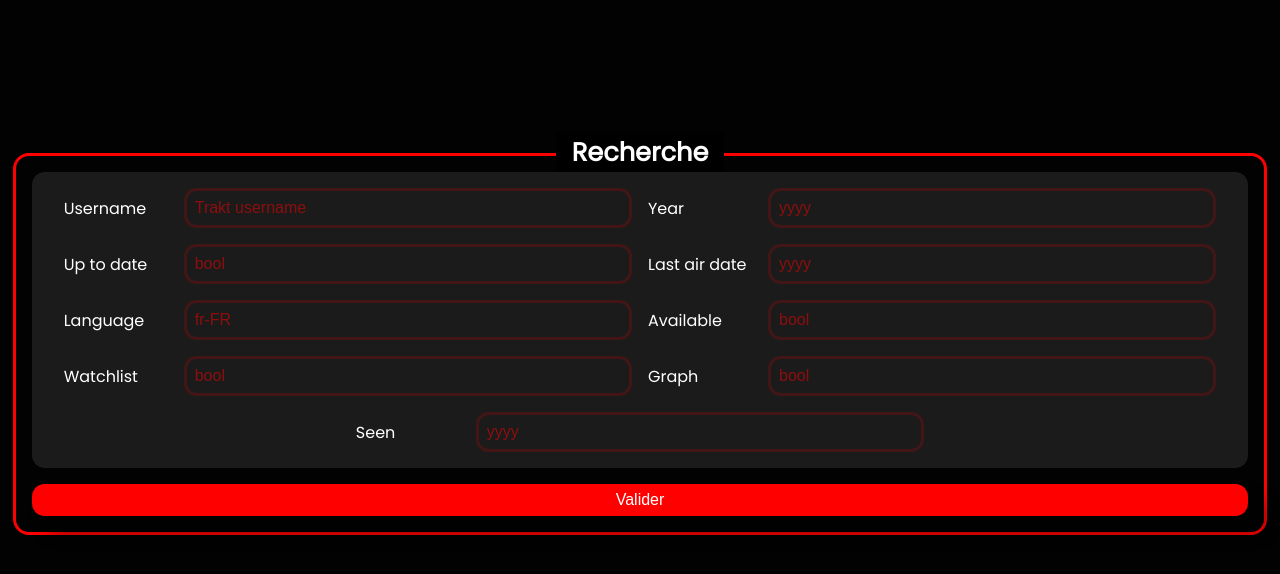
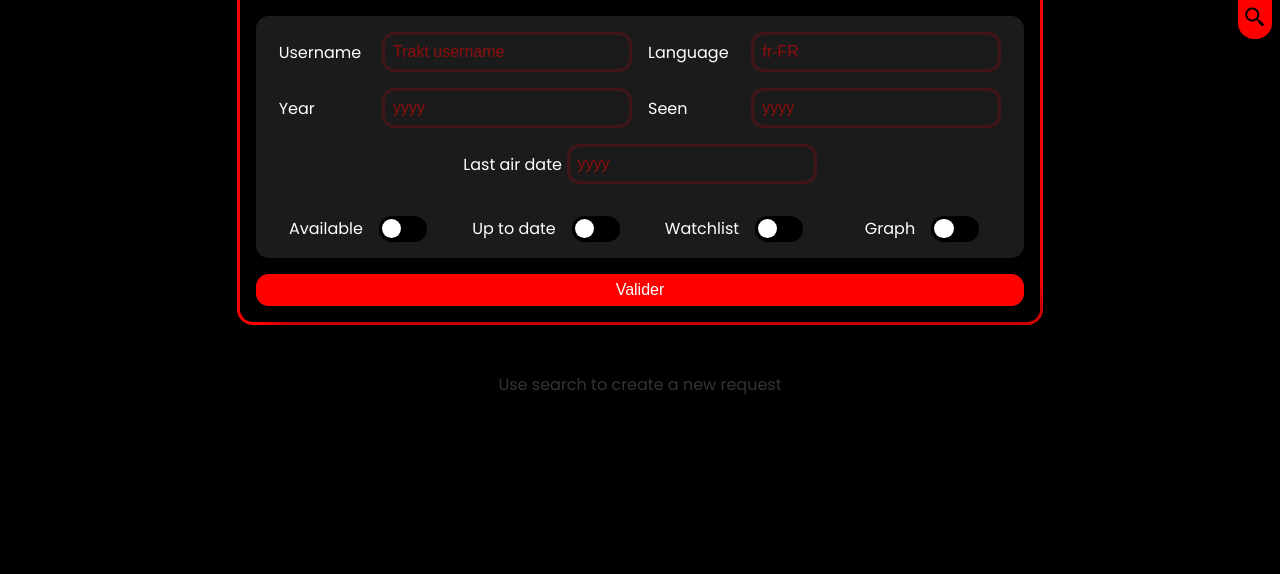
Before and after one commit to ArthurTakase/TraktWrapped, a React (Vite) app: page / in a window 1280 px wide. Shown: the top 574 px of the page. Built offline with nearby package versions, Linux system fonts and the light colour scheme.

Commit message:
add rating + better search zone

```diff
--- a/index.html
+++ b/index.html
@@ -12,6 +12,7 @@
                     frame-src *;
                     style-src * 'unsafe-inline';">
     <title>Wrapped</title>
+    <link href='https://unpkg.com/boxicons@2.1.4/css/boxicons.min.css' rel='stylesheet'>
 </head>
 
 <body>
--- a/src/App.jsx
+++ b/src/App.jsx
@@ -3,6 +3,7 @@ import './scss/app.scss'
 import './scss/form.scss'
 import { useState, useEffect, useRef } from 'react'
 import { useSearchParams } from 'react-router-dom';
+import Checkbox from './Components/Checkbox';
 
 export default function App() {
     const [searchParams, setSearchParams] = useSearchParams()
@@ -17,22 +18,34 @@ export default function App() {
     const graph = useRef(null)
     const seen = useRef(null)
 
-    function toggleMenu() {
-        // menu.current.classList.toggle('active')
-        console.log(menu.current)
+    function toggleMenu(from) {
+        const urlParams = new URLSearchParams(window.location.search)
+        const username = urlParams.get('username')
+
+        if (username == null && from != 'search_btn') {
+            menu.current.classList.add('active')
+            return
+        }
+        if (from == 'search_btn') {
+            console.log("coucou")
+            var has = menu.current.classList.contains('active')
+            if (has) { menu.current.classList.remove('active') }
+            else { menu.current.classList.add('active') }
+            return
+        }
     }
 
     function submit() {
         setSearchParams({
+            username: username.current.value,
+            lang: lang.current.value,
             year: year.current.value,
-            up_to_date: up_to_date.current.value,
+            seen: seen.current.value,
             last_air_date: last_air_date.current.value,
-            lang: lang.current.value,
-            available: available.current.value,
-            watchlist: watchlist.current.value,
-            graph: graph.current.value,
-            seen: seen.current.value,
-            username: username.current.value
+            available: available.current.checked,
+            up_to_date: up_to_date.current.checked,
+            watchlist: watchlist.current.checked,
+            graph: graph.current.checked
         })
 
         window.location.reload()
@@ -41,22 +54,23 @@ export default function App() {
     useEffect(() => {
         toggleMenu()
 
+        username.current.value = searchParams.get('username')
+        lang.current.value = searchParams.get('lang')
         year.current.value = searchParams.get('year')
-        up_to_date.current.value = searchParams.get('up_to_date')
+        seen.current.value = searchParams.get('seen')
         last_air_date.current.value = searchParams.get('last_air_date')
-        lang.current.value = searchParams.get('lang')
-        available.current.value = searchParams.get('available')
-        watchlist.current.value = searchParams.get('watchlist')
-        graph.current.value = searchParams.get('graph')
-        seen.current.value = searchParams.get('seen')
-        username.current.value = searchParams.get('username')
+        available.current.checked = searchParams.get('available') == 'true'
+        up_to_date.current.checked = searchParams.get('up_to_date') == 'true'
+        watchlist.current.checked = searchParams.get('watchlist') == 'true'
+        graph.current.checked = searchParams.get('graph') == 'true'
     }, [])
 
     return (
     <div className="main">
+        <button id="search_btn" onClick={() => {toggleMenu("search_btn")}}><i className='bx bx-search-alt-2'></i></button>
         <div className="graph-zone menu-zone" ref={menu}>
             <div className="group">
-                <h1 className="title">Recherche</h1>
+                {/* <h1 className="title">Recherche</h1> */}
                 <div className="col-1">
                     <div className='menu'>
                         <div className='inputgroup'>
@@ -64,36 +78,26 @@ export default function App() {
                             <input type="text" placeholder="Trakt username" ref={username} />
                         </div>
                         <div className='inputgroup'>
+                            <label htmlFor="lang">Language</label>
+                            <input type="text" placeholder="fr-FR" ref={lang} />
+                        </div>
+                        <div className='inputgroup'>
                             <label htmlFor="year">Year</label>
                             <input type="text" placeholder="yyyy" ref={year} />
                         </div>
                         <div className='inputgroup'>
-                            <label htmlFor="up_to_date">Up to date</label>
-                            <input type="text" placeholder="bool" ref={up_to_date} />
+                            <label htmlFor="seen">Seen</label>
+                            <input type="text" placeholder="yyyy" ref={seen} />
                         </div>
                         <div className='inputgroup'>
                             <label htmlFor="last_air_date">Last air date</label>
                             <input type="text" placeholder="yyyy" ref={last_air_date} />
                         </div>
-                        <div className='inputgroup'>
-                            <label htmlFor="lang">Language</label>
-                            <input type="text" placeholder="fr-FR" ref={lang} />
-                        </div>
-                        <div className='inputgroup'>
-                            <label htmlFor="available">Available</label>
-                            <input type="text" placeholder="bool" ref={available} />
-                        </div>
-                        <div className='inputgroup'>
-                            <label htmlFor="watchlist">Watchlist</label>
-                            <input type="text" placeholder="bool" ref={watchlist} />
-                        </div>
-                        <div className='inputgroup'>
-                            <label htmlFor="graph">Graph</label>
-                            <input type="text" placeholder="bool" ref={graph} />
-                        </div>
-                        <div className='inputgroup'>
-                            <label htmlFor="seen">Seen</label>
-                            <input type="text" placeholder="yyyy" ref={seen} />
+                        <div className='checkZone'>
+                            <Checkbox label="Available" r={available} id="available" onChange={() => {}} />
+                            <Checkbox label="Up to date" r={up_to_date} id="up_to_date" onChange={() => {}} />
+                            <Checkbox label="Watchlist" r={watchlist} id="watchlist" onChange={() => {}} />
+                            <Checkbox label="Graph" r={graph} id="graph" onChange={() => {}} />
                         </div>
                     </div>
                     <div className='submit'>
--- a/src/Components/Chart.jsx
+++ b/src/Components/Chart.jsx
@@ -56,7 +56,7 @@ export default function Graph({ type }) {
           </div>
         </div>
         <div className="col-2">
-          <div>Vous avez vu <span className="accent">{number}</span> {type_fr}</div>
+          <div><span className="accent">{number}</span> {type_fr}</div>
           <div>Votre genre favori est <span className="accent">{Object.keys(sortable)[0]}</span></div>
         </div>
       </div>
--- /dev/null
+++ b/src/Components/Checkbox.jsx
@@ -0,0 +1,13 @@
+import '../scss/checkbox.scss'
+
+export default function Checkbox({ label, r, id, onChange }) {
+    return (
+        <div className='check'>
+            <label>{label}</label>
+            <div className="toggle-pill-color">
+                <input type="checkbox" id={id} ref={r} onChange={onChange}/>
+                <label htmlFor={id}></label>
+            </div>
+        </div>
+    )
+}
--- a/src/Components/Wrapped.jsx
+++ b/src/Components/Wrapped.jsx
@@ -5,11 +5,10 @@ import Load from './Load'
 import '../scss/app.scss'
 
 export default function Wrapped() {
-    const [movies, setMovies] = useState(<Load />)
+    const [movies, setMovies] = useState(<div className="infos">Use search to create a new request</div>)
     const [shows, setShows] = useState(<Load />)
     const [graphMovies, setGraphMovies] = useState()
     const [graphShows, setGraphShows] = useState()
-    const [watch, setWatch] = useState("watched")
 
     const header = {
         'Content-Type': 'application/json',
@@ -19,44 +18,65 @@ export default function Wrapped() {
     const urlParams = new URLSearchParams(window.location.search)
     const username = urlParams.get('username')
     const sort = {
-        year: urlParams.get('year') == "" ? null : urlParams.get('year'),
-        up_to_date: urlParams.get('up_to_date') == "true" ? true : urlParams.get('up_to_date') == "false" ? false : null,
-        last_air_date: urlParams.get('last_air_date') == "" ? null : urlParams.get('last_air_date'),
-        lang: urlParams.get('lang') == null ? "fr-FR" : urlParams.get('lang'),
-        available: urlParams.get('available') == "true" ? true : urlParams.get('available') == "false" ? false : null,
-        watchlist: urlParams.get('watchlist') == "true" ? true : urlParams.get('watchlist') == "false" ? false : null,
-        graph: urlParams.get('graph') == "true" ? true : urlParams.get('graph') == "false" ? false : null,
-        seen: urlParams.get('seen') == "" ? null : urlParams.get('seen')
+        year: urlParams.get('year'),
+        lang: urlParams.get('lang'),
+        seen: urlParams.get('seen'),
+        last_air_date: urlParams.get('last_air_date'),
+        available: urlParams.get('available') == "true" ? true : false,
+        watchlist: urlParams.get('watchlist') == "true" ? true : false,
+        up_to_date: urlParams.get('up_to_date') == "true" ? true : false,
+        graph: urlParams.get('graph') == "true" ? true : false
     }
 
-    console.log(sort)
-
     useEffect(() => {
-        if (sort.watchlist == true) { setWatch("watchlist") }
-        if (username == null) {
-            setMovies(<></>)
+        if (username == null || username == "") {
+            // setMovies(<></>)
             setShows(<></>)
             return
         }
 
-        axios.get(`https://api.trakt.tv/users/${username}/${watch}/movies`, { headers: header })
-        .then(res => { setMovies(res.data.map(movie => <Movie key={movie.movie.ids.slug} data={movie} type="movie" sort={sort} setGraph={setGraphMovies} />)) })
+        axios.get(`https://api.trakt.tv/users/${username}/ratings/movies/`, { headers: header })
+        .then(res => {
+            const ratings_movies = {}
+            res.data.map(movie => ratings_movies[movie.movie.ids.tmdb] = movie.rating)
 
-        axios.get(`https://api.trakt.tv/users/${username}/${watch}/shows`, { headers: header })
-        .then(res => { setShows(res.data.map(show => <Movie key={show.show.ids.slug} data={show} type="show" sort={sort} setGraph={setGraphShows} />)) })
+            axios.get(`https://api.trakt.tv/users/${username}/${sort.watchlist == true ? 'watchlist' : 'watched'}/movies`, { headers: header })
+            .then(res => { setMovies(res.data.map(movie => <Movie key={movie.movie.ids.slug} data={movie} type="movie" sort={sort} setGraph={setGraphMovies} ratings={ratings_movies} />)) })
+        })
+
+        axios.get(`https://api.trakt.tv/users/${username}/ratings/shows/`, { headers: header })
+        .then(res => {
+            const ratings_shows = {}
+            res.data.map(show => ratings_shows[show.show.ids.tmdb] = show.rating)
+
+            console.log(ratings_shows)
+
+            axios.get(`https://api.trakt.tv/users/${username}/${sort.watchlist == true ? 'watchlist' : 'watched'}/shows`, { headers: header })
+            .then(res => { setShows(res.data.map(show => <Movie key={show.show.ids.slug} data={show} type="show" sort={sort} setGraph={setGraphShows} ratings={ratings_shows} />)) })
+        })
+
+
     }, [])
 
     return (
     <div className="main">
-        <div className="graph-zone">
-            {sort.graph == true ? graphMovies : <></>}
-        </div>
+        {
+            sort.graph == true ?
+            <div className="graph-zone">
+                {graphMovies}
+            </div>
+            : <></>
+        }
         <div className="gallerie">
             {movies}
         </div>
-        <div className="graph-zone">
-            {sort.graph == true ? graphShows : <></>}
-        </div>
+        {
+            sort.graph == true ?
+            <div className="graph-zone">
+                {graphShows}
+            </div>
+            : <></>
+        }
         <div className="gallerie">
             {shows}
         </div>
--- /dev/null
+++ b/src/scss/checkbox.scss
@@ -0,0 +1,43 @@
+.toggle-pill-color {
+    input[type="checkbox"] {
+        display: none;
+        &+label {
+            display: block;
+            position: relative;
+            width: 3em;
+            height: 1.6em;
+            // margin-bottom: 20px;
+            border-radius: 1em;
+            background: black;
+            box-shadow: inset 0px 0px 5px rgba(0, 0, 0, 0.3);
+            cursor: pointer;
+            -webkit-user-select: none;
+            -moz-user-select: none;
+            -ms-user-select: none;
+            user-select: none;
+            -webkit-transition: background 0.1s ease-in-out;
+            transition: background 0.1s ease-in-out;
+            &:before {
+                content: "";
+                display: block;
+                width: 1.2em;
+                height: 1.2em;
+                border-radius: 1em;
+                background: #fff;
+                box-shadow: 2px 0px 5px rgba(0, 0, 0, 0.2);
+                position: absolute;
+                left: 0.2em;
+                top: 0.2em;
+                -webkit-transition: all 0.2s ease-in-out;
+                transition: all 0.2s ease-in-out;
+            }
+        }
+        &:checked+label {
+            background: red;
+            &:before {
+                box-shadow: -2px 0px 5px rgba(0, 0, 0, 0.2);
+                left: 1.6em;
+            }
+        }
+    }
+}
--- a/src/scss/form.scss
+++ b/src/scss/form.scss
@@ -1,5 +1,59 @@
 .menu-zone {
-    margin-top: 1rem;
+    position: fixed;
+    transition: .5s ease-in-out;
+    z-index: 199;
+    background: black;
+    max-width: 50rem;
+    &.active {
+        top: 0;
+        padding: 0;
+        margin-top: 0;
+        box-shadow: 0rem 2rem 5rem 100rem rgba(0, 0, 0, 0.8);
+    }
+    &:not(.active) {
+        top: -100%;
+    }
+    .group {
+        border-top: none;
+        border-top-left-radius: 0;
+        border-top-right-radius: 0;
+    }
+}
+
+.checkZone {
+    padding-top: 1rem;
+    display: flex;
+    flex-wrap: wrap;
+    gap: 1rem;
+    justify-content: center;
+    width: 100%;
+    // border: solid blue;
+    .check {
+        flex: 1;
+        min-width: 10rem;
+        display: flex;
+        gap: 1rem;
+    }
+}
+
+#search_btn {
+    border: none;
+    background: red;
+    position: fixed;
+    top: -.6rem;
+    right: 0;
+    margin-right: .5rem;
+    font-size: 1.5rem;
+    padding: .3rem;
+    padding-top: 1rem;
+    transition: .3s ease-in-out;
+    border-bottom-left-radius: 1rem;
+    border-bottom-right-radius: 1rem;
+    z-index: 200;
+    &:hover {
+        cursor: pointer;
+        top: 0;
+    }
 }
 
 .menu {
--- a/src/scss/graph.scss
+++ b/src/scss/graph.scss
@@ -6,6 +6,7 @@
 }
 
 .graph-zone {
+    margin-top: 1rem;
     display: flex;
     justify-content: center;
     align-items: center;
```
Also changed, not shown: src/Components/Movie.jsx (+7 -6 lines), src/scss/movie.scss (+14 -0 lines).
